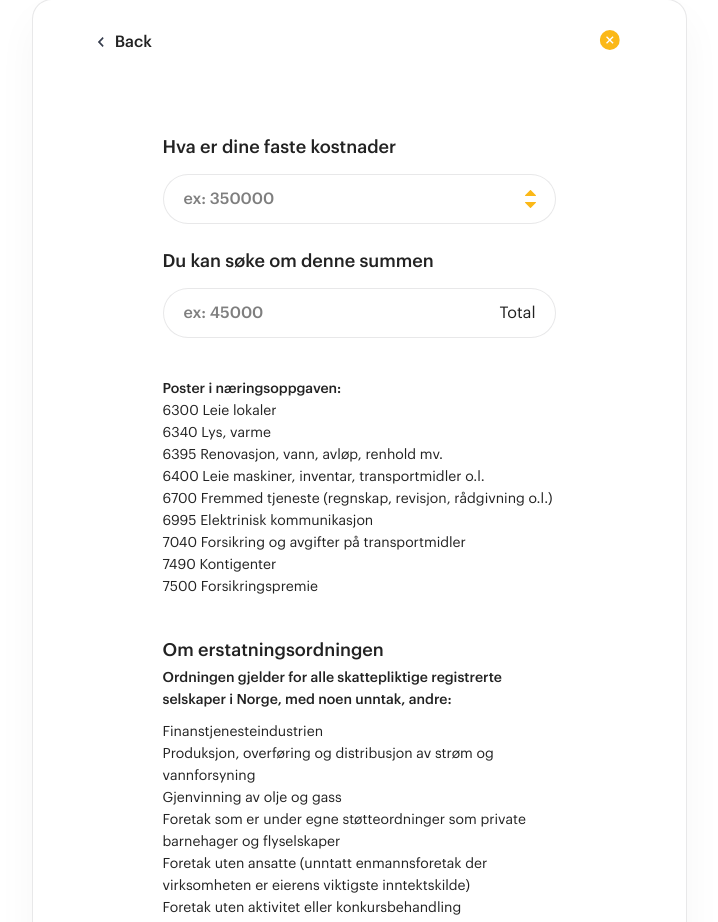
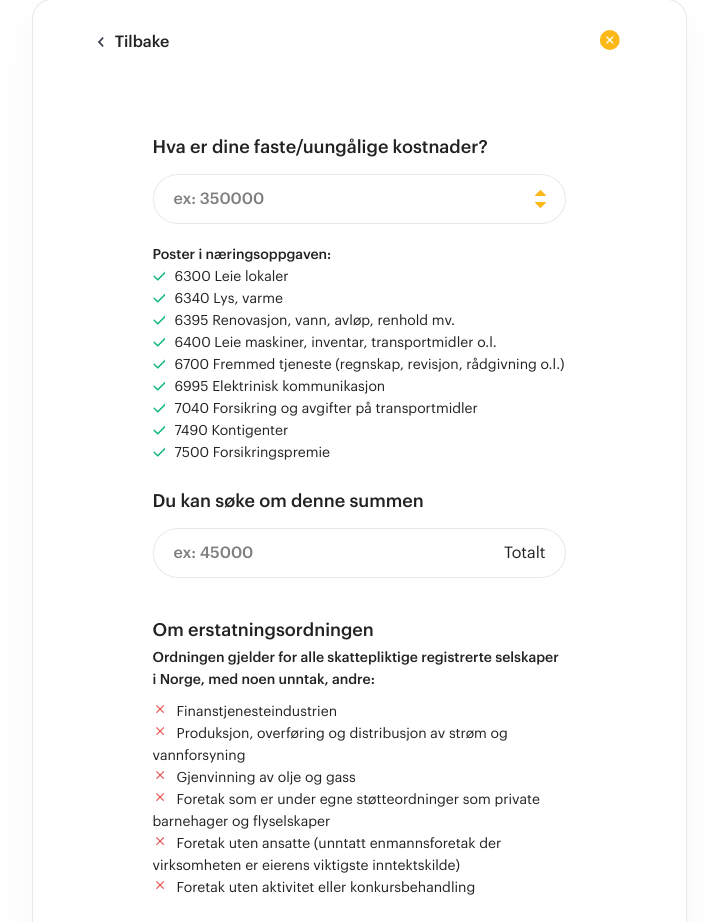
Before and after one commit to walidmahade/calculator-multistem-vueJs, a website: page index.html in a window 1280 px wide. Shown: the part 252-1174 px from the top of the page, without its empty margins (281-999 px from the left). Drawn offline with nearby package versions, Linux system fonts and the light colour scheme.

Commit message:
updated last slide and titles

```diff
--- a/index.html
+++ b/index.html
@@ -36,7 +36,7 @@
                         </svg>
                     </span>
                     <span class="text">
-                        Back
+                        Tilbake
                     </span>
                 </div>
 
@@ -51,7 +51,7 @@
             <!-- START form step 1 -->
             <div class="screen screen-1" :class="{'screen--active': currentActiveScreen === 1}" data-screen-no="1">
                 <h2 class="title-big mb-2">Først valg av måned</h2>
-                <div class="para">Hvilken måned er det?</div>
+                <div class="para">Hvilken måned beregner du støtte for?</div>
 
                 <div class="value-field mt-1 mb-4">
                     <select v-model="formData.selectMonth" id="select-month">
@@ -138,7 +138,7 @@
 
             <!-- START form step 4 -->
             <div class="screen screen-4" :class="{'screen--active': currentActiveScreen === 3}" data-screen-no="3">
-                <div class="para mb-2">Er du pålagt å stenge</div>
+                <div class="para mb-2">Er du pålagt å stenge?</div>
 
                 <div class="value-field mt-1">
                     <div class="btn-group">
@@ -151,7 +151,7 @@
 
             <!-- START form step 5 -->
             <div class="screen screen-5" :class="{'screen--active': currentActiveScreen === 4}" data-screen-no="4">
-                <div class="para">Hva er dine faste kostnader</div>
+                <div class="para">Hva er dine faste/uungålige kostnader?</div>
 
                 <div class="value-field mt-1 mb-2">
                     <div class="number-field">
@@ -160,15 +160,6 @@
                             <span class="btn-increment"><img src="images/arrow-increment.svg" alt=""></span>
                             <span class="btn-decrement"><img src="images/arrow-decrement.svg" alt=""></span>
                         </div>
-                    </div>
-                </div>
-
-                <div class="para">Du kan søke om denne summen</div>
-
-                <div class="value-field mt-1 mb-1 mb-4">
-                    <div class="display-text-field">
-                        <input type="text" readonly name="monthlyIncome" v-model="canApplyFor" placeholder="ex: 45000">
-                        <span class="total-text">total</span>
                     </div>
                 </div>
 
@@ -186,6 +177,17 @@
                         <li>7500	Forsikringspremie</li>
                     </ul>
                 </div>
+
+                <div class="para mt-2">Du kan søke om denne summen</div>
+
+                <div class="value-field mt-1">
+                    <div class="display-text-field">
+                        <input type="text" readonly name="monthlyIncome" v-model="canApplyFor" placeholder="ex: 45000">
+                        <span class="total-text">Totalt</span>
+                    </div>
+                </div>
+
+
             </div>
             <!-- END form step 5 -->
             <div class="form-notices" v-show="formErrors.length">
--- a/sass/pages/_home.scss
+++ b/sass/pages/_home.scss
@@ -36,7 +36,7 @@
   box-shadow: 0 20px 40px rgba(33, 37, 41, 0.04);
   border-radius: 20px;
   margin: 20px auto 80px auto;
-  padding: 50px;
+  padding: 65px 50px 50px 50px;
   display: flex;
   justify-content: flex-start;
   align-items: center;
@@ -160,6 +160,20 @@
     font-size: 16px;
     line-height: 32px;
   }
+
+  ul {
+    li {
+      &:before {
+        content: "";
+        margin-right: 10px;
+        background: url("../images/check-green.png");
+        background-size: cover;
+        display: inline-block;
+        height: 10px;
+        width: 12px;
+      }
+    }
+  }
 }
 
 .form-notices {
@@ -184,13 +198,23 @@
     li {
       font-size: 14px;
       line-height: 22px;
+
+      &:before {
+        content: "";
+        margin-right: 10px;
+        background: url("../images/x-1.png");
+        background-size: cover;
+        display: inline-block;
+        height: 14px;
+        width: 14px;
+      }
     }
   }
 }
 /* ======= END calculator =======*/
 @media screen and (min-width: 768px) {
   #calculator {
-    padding: 130px;
+    padding: 130px 120px;
     margin: 100px auto 150px auto;
   }
 }
```
Also changed, not shown: css/style.css, images/check-green.png (added), images/x-1.png (added), images/x-square.png (added), 1 other file.
